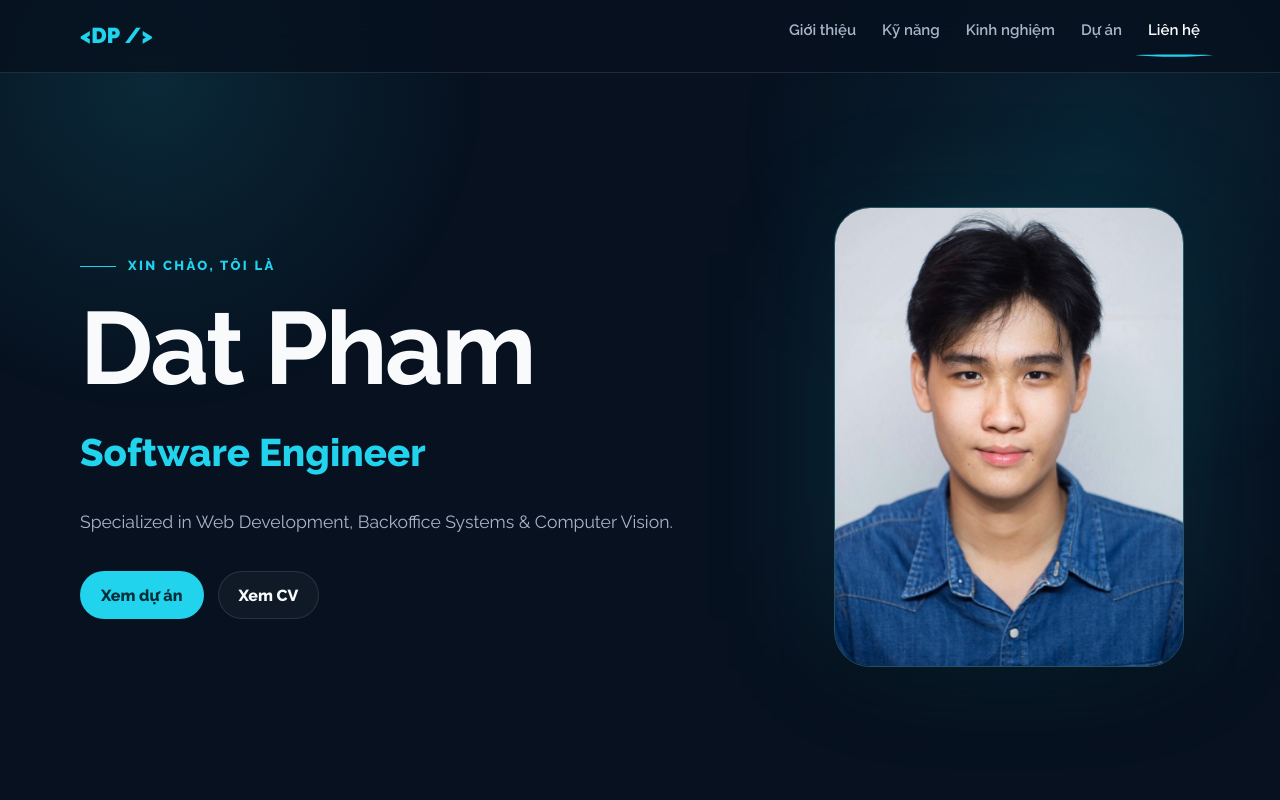
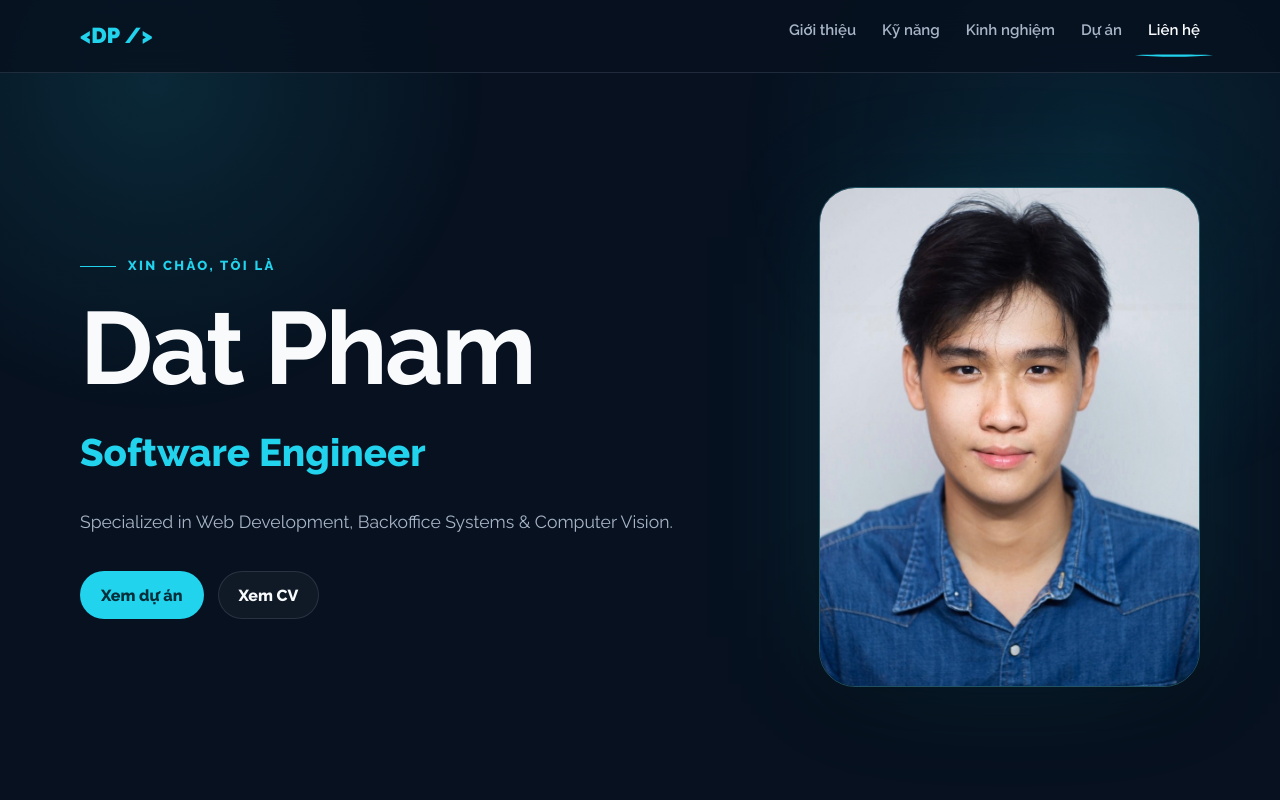
Before and after one commit to pvtdat/astro-profile, an Astro site: page / in a window 1280 px wide. Shown: the top 800 px of the page. Built offline with nearby package versions, Linux system fonts and the light colour scheme; Astro itself is replaced by a stand-in of ours.

Commit message:
fix: tối ưu hero_avatar

```diff
--- a/src/styles/global.css
+++ b/src/styles/global.css
@@ -325,13 +325,13 @@ h3 {
 }
 
 .hero__avatar {
-  height: min(70vh, 460px);
-  width: auto;
   max-width: 100%;
   margin-inline: auto;
   border: 1px solid rgb(103 232 249 / 28%);
   border-radius: 36px;
   box-shadow: var(--shadow);
+  max-width: 100%;
+  height: auto;
 }
 
 .split-section {
```
